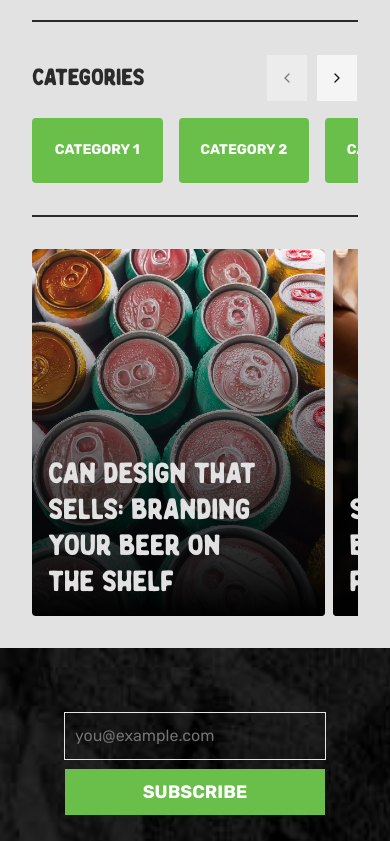
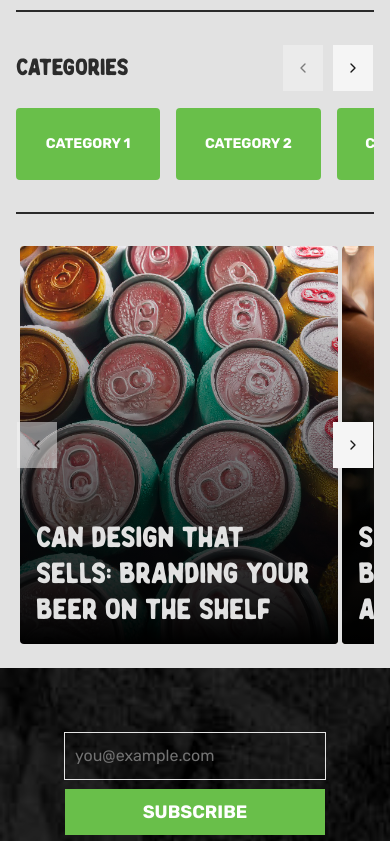
Before and after one commit to Eddie98Lopez/full-circle-nextjs, a Next.js app: page /blog in a window 390 px wide. Shown: the part 1466-2307 px from the top of the page. Built offline with nearby package versions, Linux system fonts and the light colour scheme.

Commit message:
fixed inconsitencies in sesction padding that is better for mobile

```diff
--- a/app/blog/page.tsx
+++ b/app/blog/page.tsx
@@ -21,13 +21,13 @@ const categories = [1, 2, 3, 4, 5, 6, 7, 8, 9];
 const EventsPage = () => {
   return (
     <div>
-      <section className="p-8 lg:p-16 space-y-8">
+      <section className="p-4 py-6 md:p-8 lg:p-16  space-y-8">
         <h1 className="sr-only">The Blog</h1>
         <SectionTitle>The Blog</SectionTitle>
         <Separator className="bg-foreground border border-foreground/50 max-w-[1280px] mx-auto" />
         <div className="max-w-[1280px] mx-auto space-y-8">
           <div className="grid grid-cols-1 lg:grid-cols-2 gap-4">
-            <div className="w-full aspect-4/5 lg:aspect-13/6 h-full flex rounded overflow-hidden bg-neutral-300 lg:col-span-full">
+            <div className="w-full aspect-4/5 md:aspect-9/7 lg:aspect-13/6 h-full flex rounded overflow-hidden bg-neutral-300 lg:col-span-full">
               <BlogCard post={dummyBlogPosts[0]} />
             </div>
             <div className="w-full h-full aspect-4/3 flex rounded overflow-hidden bg-neutral-300 ">
@@ -89,21 +89,30 @@ const EventsPage = () => {
           </Carousel>
           <Separator className="bg-foreground border border-foreground/50 my-8" />
 
-          <StaggerReveal
-            direction="y"
-            as="ul"
-            className="flex flex-nowrap gap-2 lg:gap-4 snap-x overflow-x-scroll overflow-y-visible w-full h-full"
-            itemWrapperClass="flex-none basis-9/10 lg:basis-4/7 snap-center transition-all"
-          >
-            {dummyBlogPosts.slice(2).map((post) => (
-              <li
-                key={`blog-card-${post.id}`}
-                className="decoration-none w-full h-full flex aspect-4/5 lg:aspect-4/3"
-              >
-                <BlogCard post={post} />
-              </li>
-            ))}
-          </StaggerReveal>
+          <Carousel>
+            <CarouselContent className="-ml-0 md:-ml-2">
+              {dummyBlogPosts.slice(2).map((post) => (
+                <CarouselItem
+                  key={`blog-card-${post.id}`}
+                  className=" flex-none basis-9/10 lg:basis-3/7 snap-center transition-all pl-1 md:pl-4"
+                >
+                  <div className="decoration-none w-full h-full flex aspect-4/5 md:aspect-9/7">
+                    <BlogCard post={post} />
+                  </div>
+                </CarouselItem>
+              ))}
+            </CarouselContent>
+            <CarouselPrevious
+              className="left-0 rounded-none"
+              variant={"secondary"}
+              size={"lg"}
+            />
+            <CarouselNext
+              className="right-0 rounded-none"
+              variant={"secondary"}
+              size={"lg"}
+            />
+          </Carousel>
         </div>
       </section>
     </div>
--- a/app/events/page.tsx
+++ b/app/events/page.tsx
@@ -18,7 +18,7 @@ import { Button } from "@/components/ui/button";
 const EventsPage = () => {
   return (
     <div>
-      <section className="p-8 lg:p-16 background-logo">
+      <section className="p-4 py-6 md:p-8 lg:p-16 background-logo">
         <div className="mx-auto max-w-[1600px] space-y-8 overlow-hidden">
           <SectionTitle>Events</SectionTitle>
           <div className="w-full h-full grid grid-cols-1 lg:grid-cols-[2fr_1fr] lg:grid-rows-3 gap-4 min-h-[40vh]">
@@ -46,7 +46,7 @@ const EventsPage = () => {
                 </CardContent>
               </Card>
             </div>
-            <div className="lg:row-start-1 lg:col-start-2 lg:row-span-2 w-full min-w-md h-full flex">
+            <div className="lg:row-start-1 lg:col-start-2 lg:row-span-2 w-full h-full flex">
               <Banner>
                 <div className="w-full h-full flex flex-col justify-center items-center gap-8">
                   <div className="text-center md:text-left">
--- a/app/shop/page.tsx
+++ b/app/shop/page.tsx
@@ -22,7 +22,7 @@ const ShopPage = () => {
         <p>Sign up for our mailing list and get 20% your first order!</p>{" "}
         <Button>Sign Up</Button>
       </aside>
-      <section className="py-16 px-8">
+      <section className="p-4 py-6 md:p-8 lg:p-16">
         <div className="max-w-[1600px] mx-auto space-y-8">
           <SectionTitle>Merch Store</SectionTitle>
           <Separator className="bg-foreground border border-foreground/50 my-8" />
--- a/components/event-card.tsx
+++ b/components/event-card.tsx
@@ -32,7 +32,7 @@ const EventCard = ({ event }: { event: BreweryEvent }) => {
               </div>
             )}
 
-            <div className="background-paper border text-white font-heading flex flex-col aspect-square  w-20 justify-center items-center text-center p-1 absolute right-6 -bottom-10">
+            <div className="background-paper border text-white font-heading flex flex-col aspect-square  w-20 justify-center items-center text-center p-1 absolute right-4 md:right-6 -bottom-10">
               <div className="text-4xl">
                 {String(formatedDate.getDate()).padStart(2, "0")}
               </div>
--- a/components/event-carousel.tsx
+++ b/components/event-carousel.tsx
@@ -69,7 +69,7 @@ const EventCarousel = ({ events }: { events: BreweryEvent[] }) => {
                 ></div>
                 <div className="col-start-1 row-start-1 w-full h-full bg-linear-to-t from-black to-black/0  z-1 " />
                 <div className="col-start-1 p-8 row-start-1 h-full z-3">
-                  <div className="flex w-full h-full flex flex-col justify-end lg:flex-row lg:justify-between lg:items-end">
+                  <div className="flex w-full h-full flex flex-col gap-2 justify-end lg:flex-row lg:justify-between lg:items-end">
                     <div className="text-white">
                       <h3 className="text-title text-4xl text-pretty lg:text-5xl">
                         {event.title}
--- a/components/navigation.tsx
+++ b/components/navigation.tsx
@@ -29,7 +29,7 @@ export function MobileNav() {
       </SheetTrigger>
       <SheetContent
         side="right"
-        className="z-5000 background-paper data-[side=right]:w-full data-[side=right]:sm:max-w-none border-none p-8 place-content-center"
+        className="z-5000 background-paper data-[side=right]:w-full data-[side=right]:sm:max-w-none border-none p-8 place-content-center overflow-y-scroll"
       >
         <div className="flex flex-col lg:grid lg:grid-cols-[1fr_auto_1fr] lg:grid-rows-[1fr_auto] gap-8 h-[80vh] mx-auto max-w-[1600px] w-full">
           <div className="flex flex-col items-center justify-center gap-8 w-full">
--- a/components/ui/blog-card.tsx
+++ b/components/ui/blog-card.tsx
@@ -16,7 +16,7 @@ const BlogCard = ({ post }: { post: BlogPost }) => {
       ></div>
       <div className="w-full h-full col-start-1 row-start-1 z-2 grid place-content-center bg-linear-to-t from-black to-black/0"></div>
       <div className="col-start-1 row-start-1 z-3 flex flex-col items-start justify-end p-4">
-        <CardTitle className="text-3xl lg:text-5xl font-medium text-pretty text-background group-hover:text-yellow-500 transition-all group-hover:-translate-y-1.25">
+        <CardTitle className="text-3xl md:text-4xl lg:text-5xl font-medium text-pretty text-background group-hover:text-yellow-500 transition-all group-hover:-translate-y-1.25">
           {post.title}
         </CardTitle>
       </div>
```
Also changed, not shown: app/page.tsx (+35 -23 lines).
